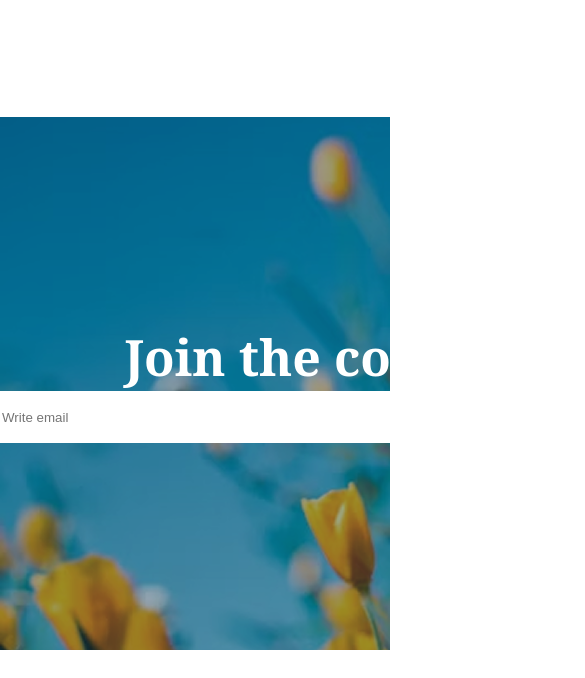
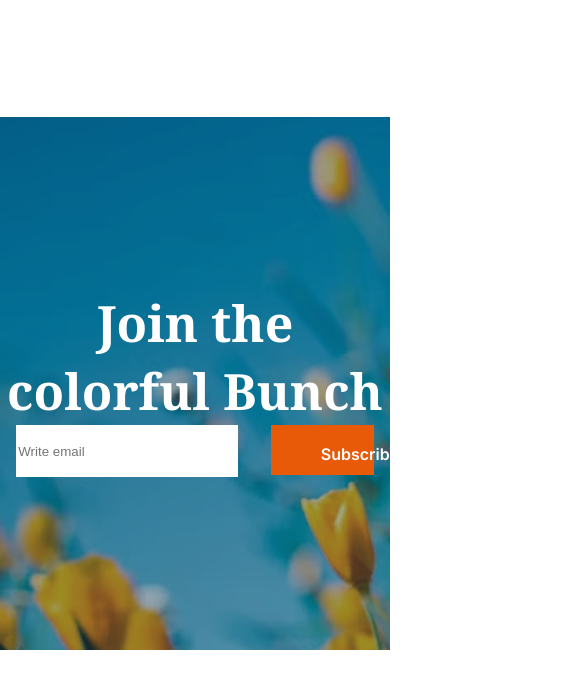
Before and after one commit to uhanicodes/assignment-2-responsive-flowers-, a plain HTML site: page index.html in a window 390 px wide. Shown: the part 3891-4569 px from the top of the page, 585 px wide, since content can reach past the window. Drawn offline with Linux system fonts and the light colour scheme.

Commit message:
final commit

```diff
--- a/styles/style.css
+++ b/styles/style.css
@@ -294,6 +294,21 @@ nav {
     height: 50px;
 }
 
+/* Join section responsive */
+
+@media screen and (max-width: 576px){
+    .join {
+        max-height: 100%;
+        max-width: 100%;
+    }
+    .join input[type="email"] {
+        width: 218px;
+    }
+    .join button {
+        width: 103px;
+    }
+}
+
 /* Footer section styles */
 
 footer {
```
